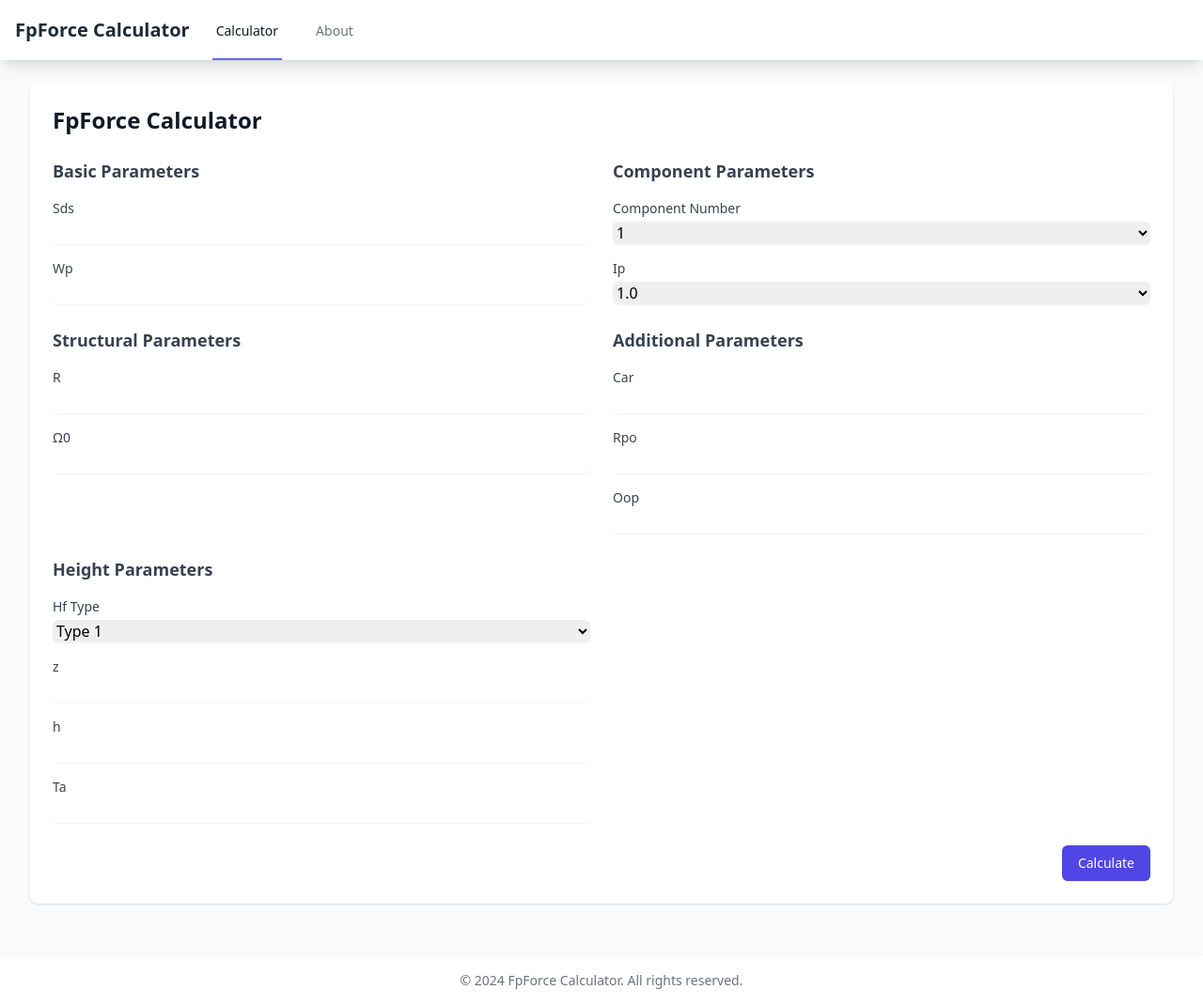
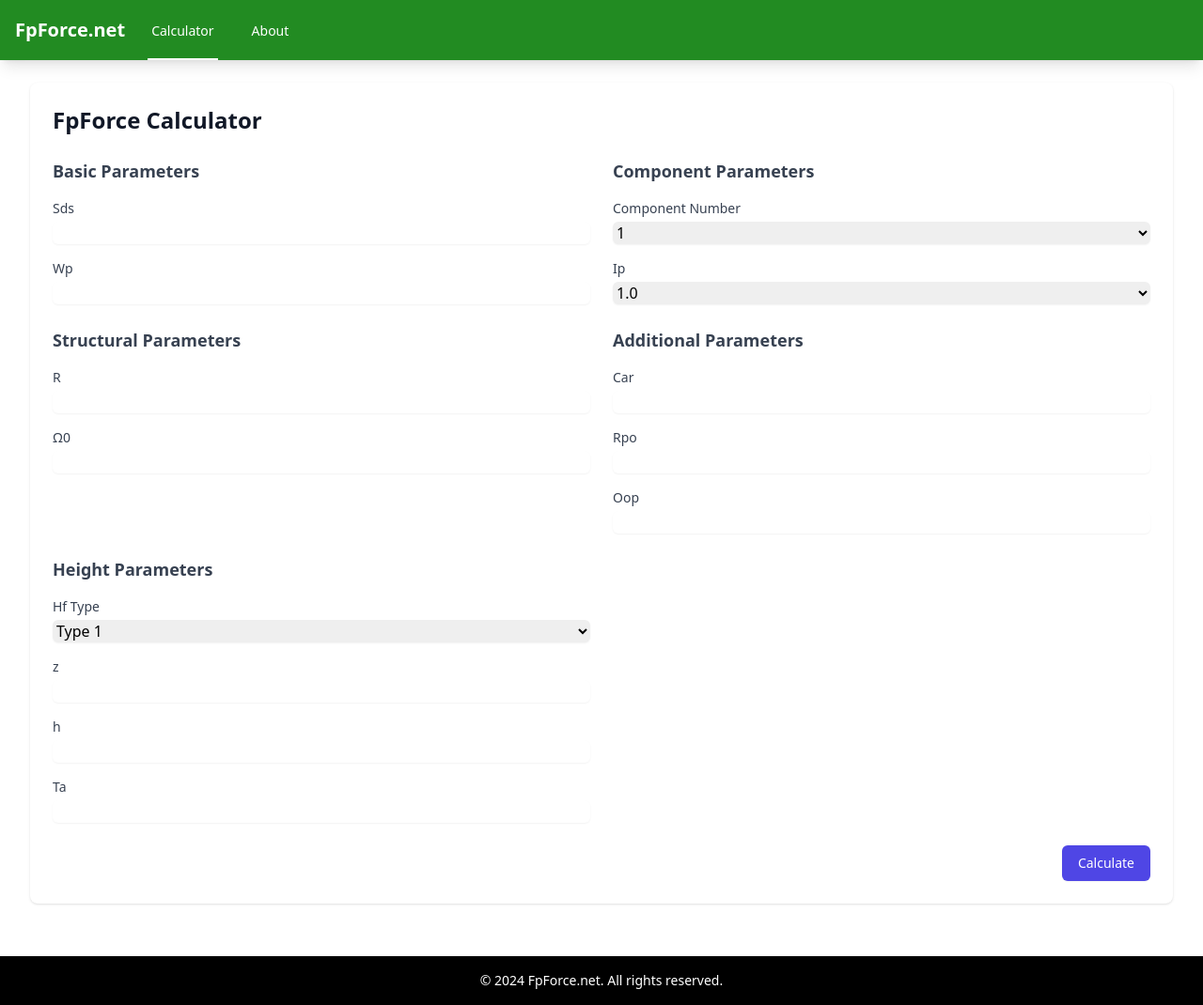
Before and after one commit to aclozovoy/FpForceCalculator, a Flask app: page / in a window 1280 px wide. Shown: the whole page at 94% size. Run offline with Flask 3, Linux system fonts and the light colour scheme; some libraries are stand-ins or nearby versions.

Commit message:
Update site branding to FpForce.net and implement forest green, black, and white color scheme

```diff
--- a/flask-app/app/templates/base.html
+++ b/flask-app/app/templates/base.html
@@ -3,24 +3,35 @@
     <head>
         <meta charset="UTF-8">
         <meta name="viewport" content="width=device-width, initial-scale=1.0">
-        <title>{% block title %}FpForce Calculator{% endblock %}</title>
+        <title>{% block title %}FpForce.net{% endblock %}</title>
         <script src="https://cdn.tailwindcss.com"></script>
+        <script>
+            tailwind.config = {
+                theme: {
+                    extend: {
+                        colors: {
+                            forest: '#228B22',
+                        }
+                    }
+                }
+            }
+        </script>
         <link rel="stylesheet" href="https://cdnjs.cloudflare.com/ajax/libs/font-awesome/6.0.0/css/all.min.css">
         {% block head %}{% endblock %}
     </head>
-    <body class="bg-gray-50 min-h-screen">
-        <nav class="bg-white shadow-lg">
+    <body class="bg-white min-h-screen">
+        <nav class="bg-forest shadow-lg">
             <div class="max-w-7xl mx-auto px-4">
                 <div class="flex justify-between h-16">
                     <div class="flex">
                         <div class="flex-shrink-0 flex items-center">
-                            <a href="/" class="text-xl font-bold text-gray-800">FpForce Calculator</a>
+                            <a href="/" class="text-xl font-bold text-white">FpForce.net</a>
                         </div>
                         <div class="hidden sm:ml-6 sm:flex sm:space-x-8">
-                            <a href="/" class="{% if request.endpoint == 'views.main' %}border-indigo-500 text-gray-900{% else %}border-transparent text-gray-500 hover:border-gray-300 hover:text-gray-700{% endif %} inline-flex items-center px-1 pt-1 border-b-2 text-sm font-medium">
+                            <a href="/" class="{% if request.endpoint == 'views.main' %}border-white text-white{% else %}border-transparent text-white hover:border-white hover:text-white{% endif %} inline-flex items-center px-1 pt-1 border-b-2 text-sm font-medium">
                                 Calculator
                             </a>
-                            <a href="/about" class="{% if request.endpoint == 'views.about' %}border-indigo-500 text-gray-900{% else %}border-transparent text-gray-500 hover:border-gray-300 hover:text-gray-700{% endif %} inline-flex items-center px-1 pt-1 border-b-2 text-sm font-medium">
+                            <a href="/about" class="{% if request.endpoint == 'views.about' %}border-white text-white{% else %}border-transparent text-white hover:border-white hover:text-white{% endif %} inline-flex items-center px-1 pt-1 border-b-2 text-sm font-medium">
                                 About
                             </a>
                         </div>
@@ -33,10 +44,10 @@
             {% block content %}{% endblock %}
         </main>
 
-        <footer class="bg-white shadow mt-8">
+        <footer class="bg-black shadow mt-8">
             <div class="max-w-7xl mx-auto py-4 px-4 sm:px-6 lg:px-8">
-                <p class="text-center text-gray-500 text-sm">
-                    &copy; 2024 FpForce Calculator. All rights reserved.
+                <p class="text-center text-white text-sm">
+                    &copy; 2024 FpForce.net. All rights reserved.
                 </p>
             </div>
         </footer>
```
